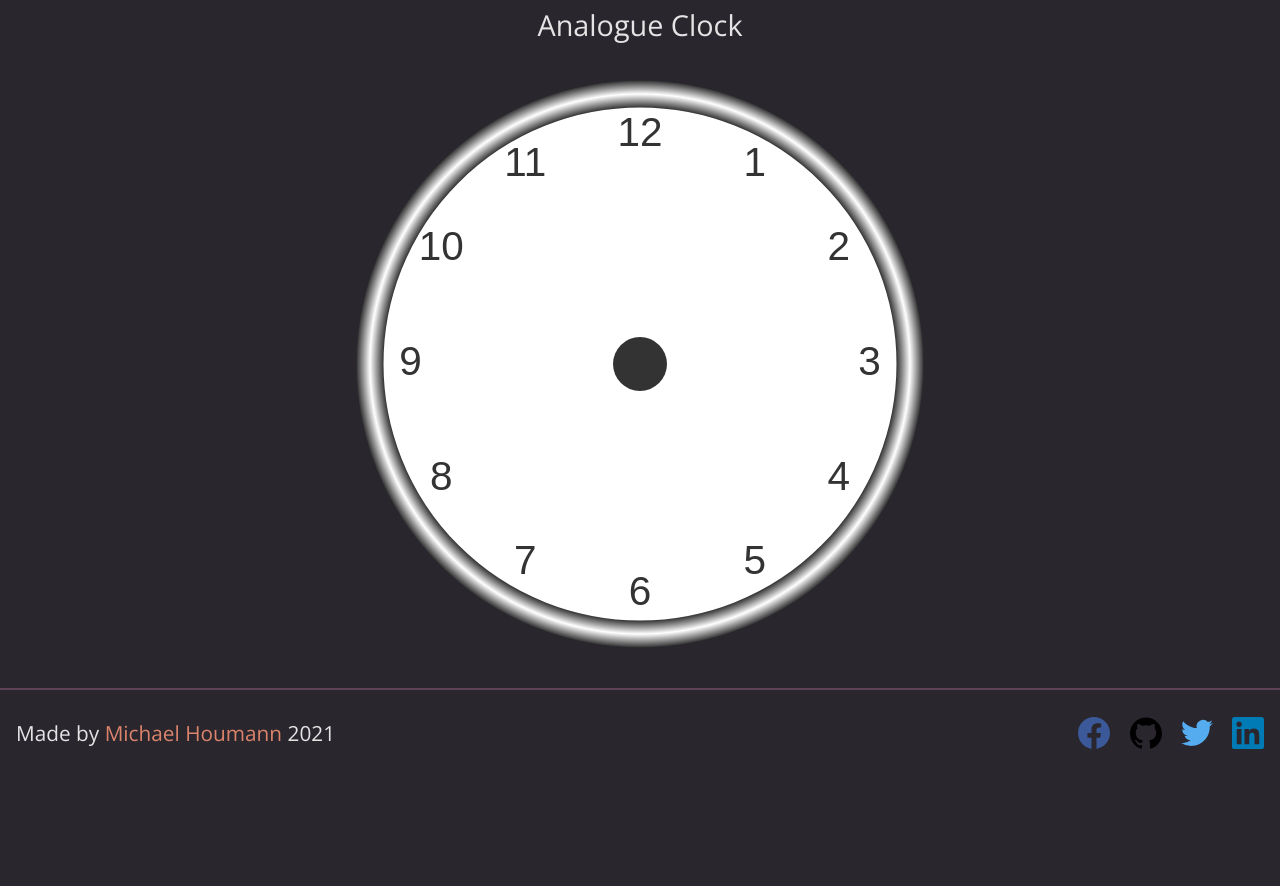
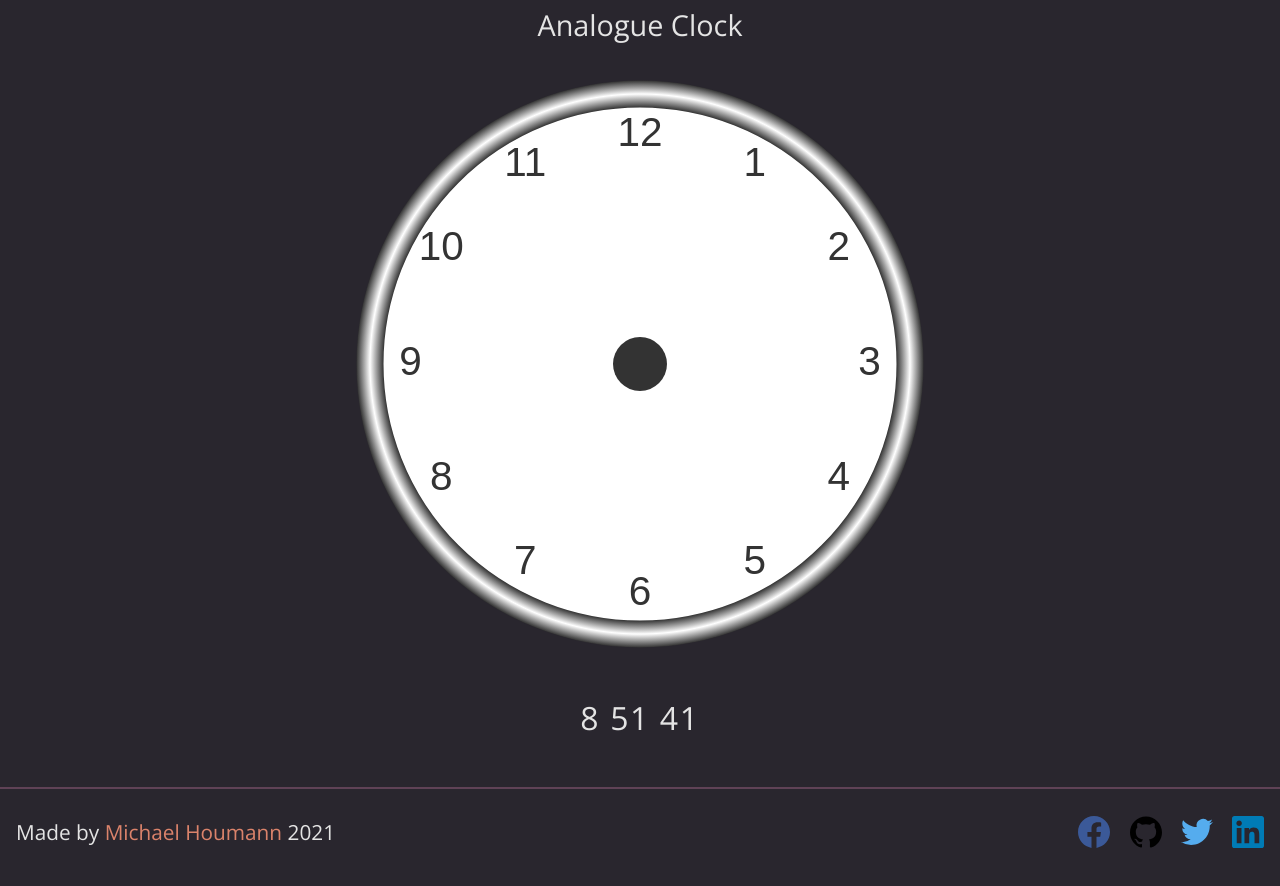
Before and after one commit to mhoumann87/analogue_clock, a plain HTML site: page index.html in a window 1280 px wide. Before the commit the page ends 800 px from the top, so only its background shows below. Drawn offline with nearby package versions, Linux system fonts and the light colour scheme.

Commit message:
Add number clock to page :Sparkles:

```diff
--- a/app.js
+++ b/app.js
@@ -1,5 +1,7 @@
 // Get the canvas element on the page
 const canvas = document.querySelector('#canvas');
+// Get the section under the canvas
+const showTime = document.querySelector('.show-time');
 
 // Set canvas up to use a 2D drawing object
 const ctx = canvas.getContext('2d');
@@ -18,6 +20,17 @@ const radius = halfHeight * 0.9;
 const drawClock = () => {
   drawFace();
   drawNumbers();
+  drawTime();
+};
+
+// Helper function to add a leading 0 before minutes
+// and seconds on the "digital" clock
+const addZero = time => {
+  if (time < 10) {
+    return `0${time.toString()}`;
+  } else {
+    return time.toString();
+  }
 };
 
 // Draw the clock face
@@ -68,4 +81,17 @@ const drawNumbers = () => {
   }
 };
 
+const drawTime = () => {
+  const now = new Date();
+  let hours = now.getHours();
+  let minutes = now.getMinutes();
+  let seconds = now.getSeconds();
+  // Add the time as a "digital" clock below the canvas
+  showTime.innerHTML = `<p>${hours.toString()} ${addZero(minutes)} ${addZero(
+    seconds
+  )}</p>`;
+  // Draw the line showing th hours
+  hours = hours % 12;
+};
+
 drawClock();
--- a/index.html
+++ b/index.html
@@ -1,15 +1,14 @@
 <!DOCTYPE html>
 <html lang="en">
   <head>
-  <meta charset="UTF-8">
-  <meta http-equiv="X-UA-Compatible" content="IE=edge">
-  <meta name="viewport" content="width=device-width, initial-scale=1.0">
+    <meta charset="UTF-8" />
+    <meta http-equiv="X-UA-Compatible" content="IE=edge" />
+    <meta name="viewport" content="width=device-width, initial-scale=1.0" />
     <title>Analogue Watch</title>
-  <link rel="stylesheet" href="./styles.css">
+    <link rel="stylesheet" href="./styles.css" />
     <script src="app.js" defer></script>
   </head>
   <body>
-
     <!-- Top bar used when implemented with michael-h.dk, else display: none -->
     <section class="top-bar">
       <div class="container">
@@ -37,11 +36,24 @@
       <h2>Analogue Clock</h2>
     </header>
 
-  <main><canvas id="canvas" width="600" height="600"></canvas></main>
+    <main>
+      <noscript>
+        <h2>Javascript turned off!</h2>
+        <p>
+          You need to have Javascript turned on in your browser to see anything
+          on this page.
+        </p>
+      </noscript>
+
+      <canvas id="canvas" width="600" height="600"> </canvas>
+      <section class="show-time"></section>
+    </main>
 
     <footer>
       <div class="container">
-    <p>Made by <a href="mailto:admin@michael-h.dk">Michael Houmann</a> 2021</p>
+        <p>
+          Made by <a href="mailto:admin@michael-h.dk">Michael Houmann</a> 2021
+        </p>
 
         <section class="social">
           <a href="https://www.facebook.com/michael.houmann" target="_blank">
@@ -105,6 +117,5 @@
         </section>
       </div>
     </footer>
-
   </body>
 </html>
--- a/styles.css
+++ b/styles.css
@@ -144,6 +144,15 @@ header {
 main {
   grid-area: main;
   margin: 1rem auto;
+  display: flex;
+  flex-direction: column;
+  justify-content: center;
+  align-items: center;
+}
+
+main p {
+  font-size: 2rem;
+  letter-spacing: 0.1rem;
 }
 
 footer {
```
Lines whose indentation alone changed are shown as unchanged.
